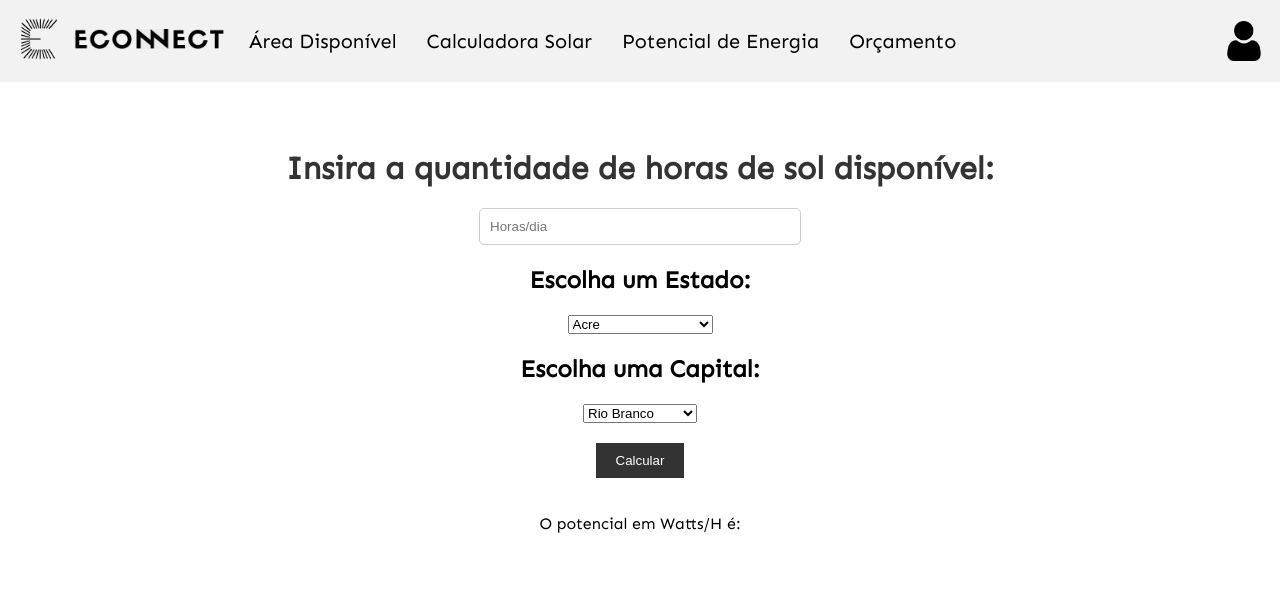
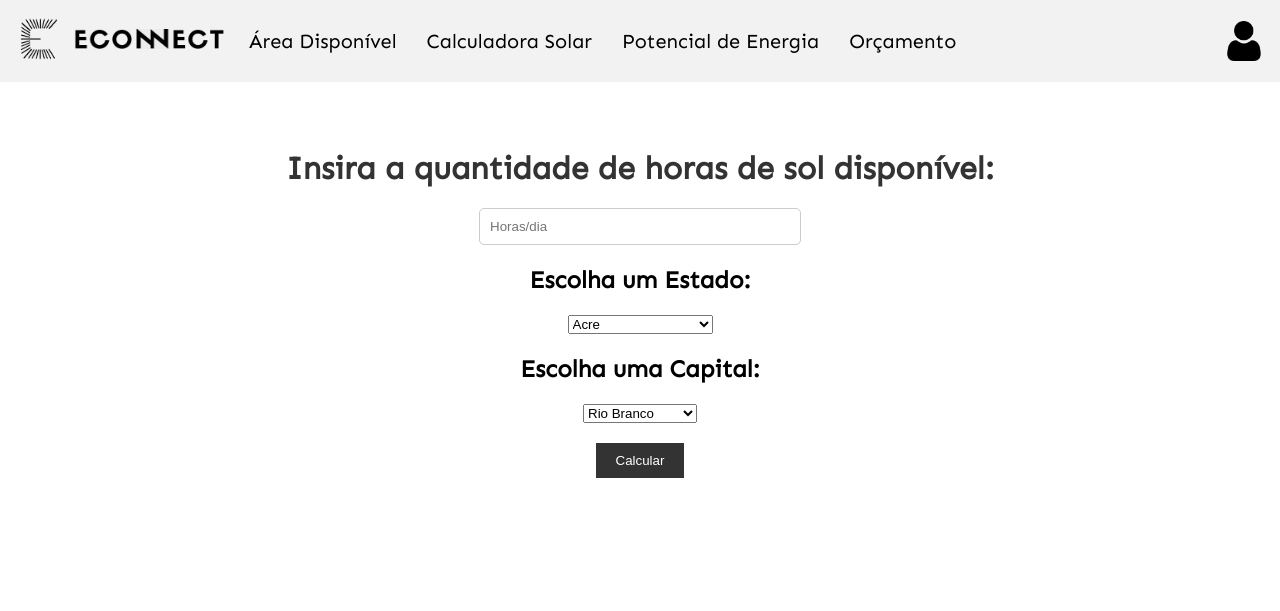
Before and after one commit to arthursuzuki/ECOnnect, a Django app: template Budget/templates/potencial.html in a window 1280 px wide. Shown: the top 611 px of the page. Run offline with Django 3.2, Linux system fonts and the light colour scheme; the template is opened without the code that fills it, so the values that code supplies are empty.

Commit message:
Update potencial.html

```diff
--- a/Budget/templates/potencial.html
+++ b/Budget/templates/potencial.html
@@ -139,7 +139,7 @@
             if (valorCapital !== undefined) {
                 var eficiencia = 0.26;
                 var result = tamanho * horasSol * eficiencia * valorCapital;
-                resultadoDiv.innerHTML = "Resultado do cálculo: " + result.toFixed(2);
+                resultadoDiv.innerHTML = "Resultado do cálculo: " + result.toFixed(2) + "W/h";
             } else {
                 resultadoDiv.innerHTML = "Valor não encontrado para a capital selecionada.";
             }
@@ -271,7 +271,7 @@
 
         <button onclick="mostrarSelecoes()">Calcular</button>
 
-    <p>O potencial em Watts/H é: <span id="resultado"></span></p>
+    <div id="resultado"></div>
 
 </body>
 </html>
```
